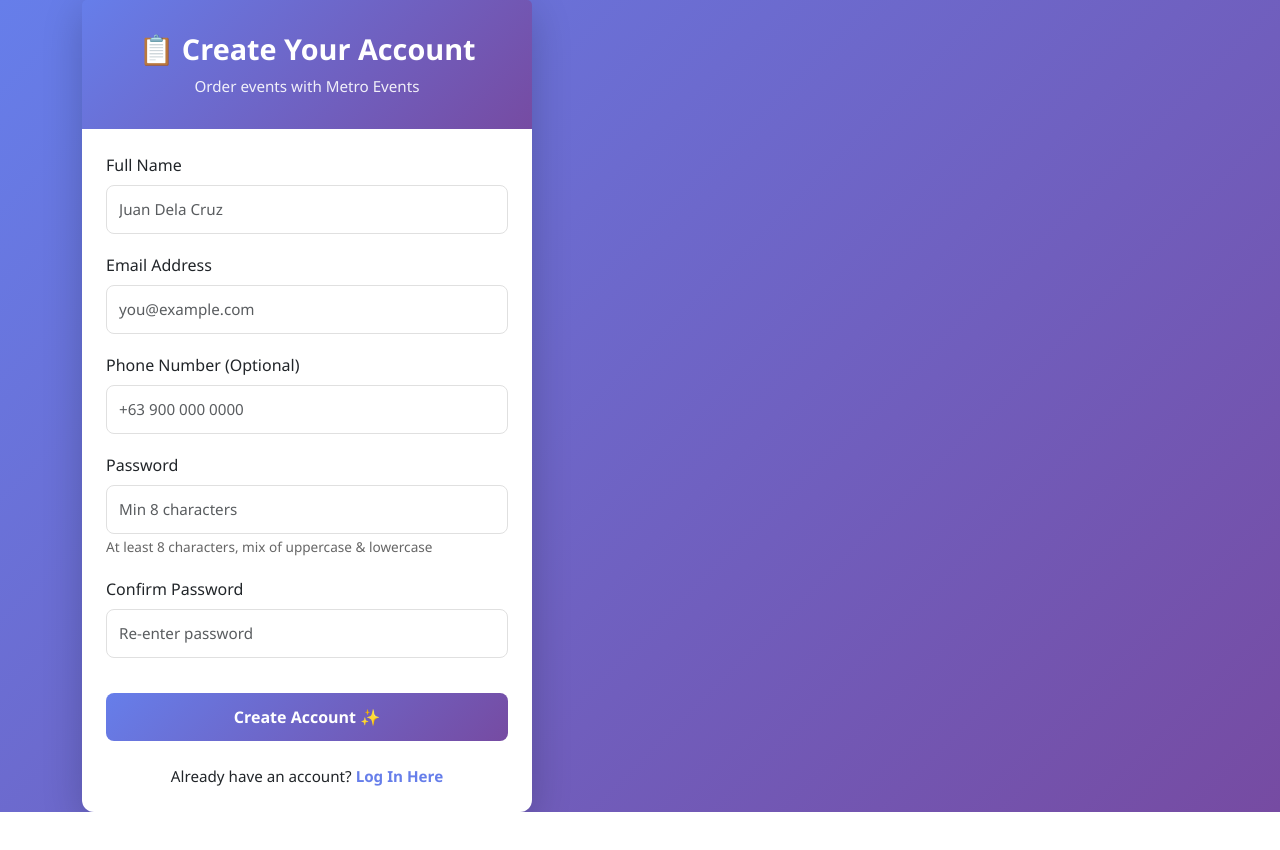
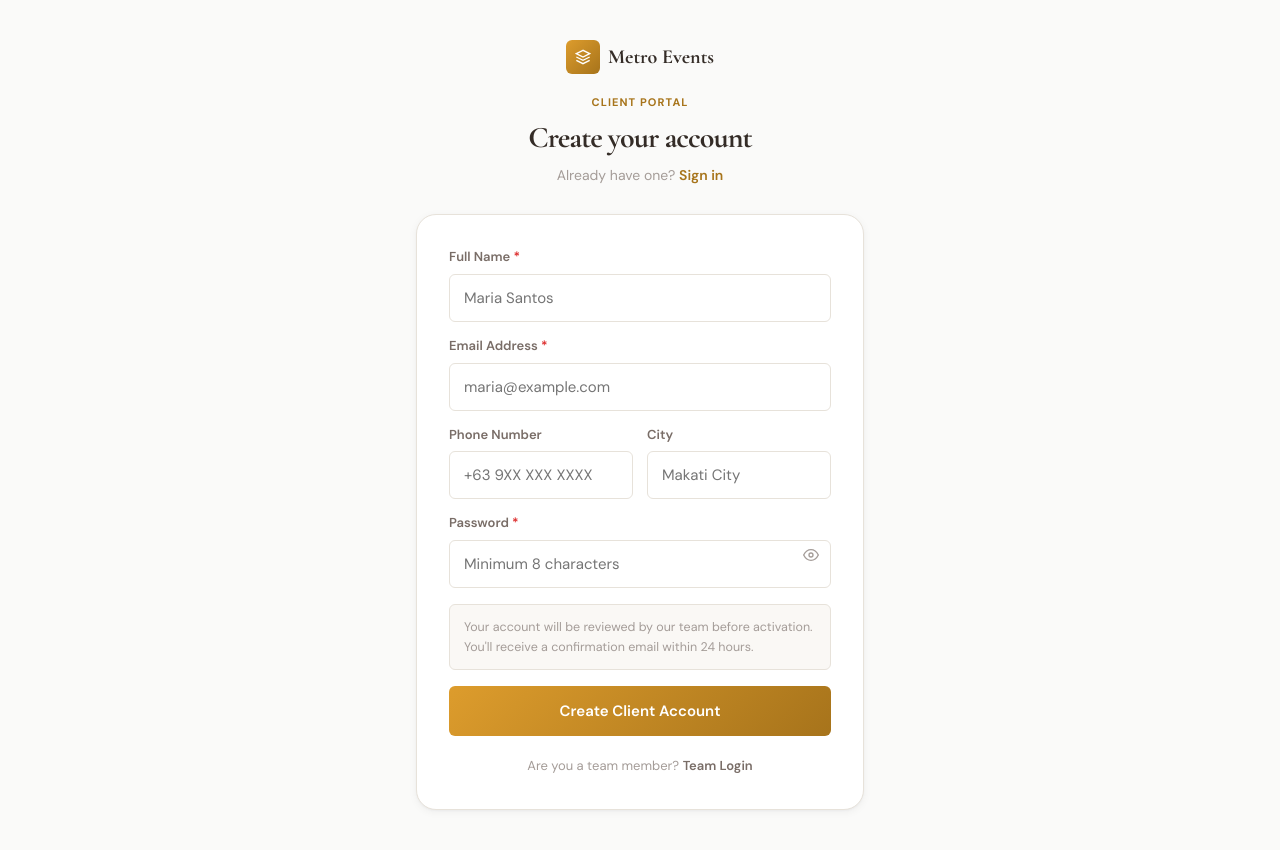
Before and after one commit to ambereuiprotypes/metroeventsprotypes, a Flask app: page /client/register in a window 1280 px wide. Before the commit the page ends 812 px from the top, so only its background shows below. Run offline with Flask 3, Linux system fonts and the light colour scheme.

Commit message:
Add files via upload

```diff
--- a/templates/client/register.html
+++ b/templates/client/register.html
@@ -1,168 +1,78 @@
 <!DOCTYPE html>
 <html lang="en">
 <head>
-    <meta charset="UTF-8">
-    <meta name="viewport" content="width=device-width, initial-scale=1.0">
-    <title>Register - {{ APP_NAME }}</title>
-    <link href="https://cdn.jsdelivr.net/npm/bootstrap@5.3.0/dist/css/bootstrap.min.css" rel="stylesheet">
-    <style>
-        body {
-            background: linear-gradient(135deg, #667eea 0%, #764ba2 100%);
-            min-height: 100vh;
-            display: flex;
-            align-items: center;
-            justify-content: center;
-            font-family: 'Segoe UI', Tahoma, Geneva, Verdana, sans-serif;
-        }
-        .card-register {
-            border: none;
-            border-radius: 12px;
-            box-shadow: 0 10px 40px rgba(0, 0, 0, 0.2);
-            max-width: 450px;
-            width: 100%;
-        }
-        .card-header {
-            background: linear-gradient(135deg, #667eea 0%, #764ba2 100%);
-            color: white;
-            border: none;
-            border-radius: 12px 12px 0 0;
-            padding: 2rem;
-            text-align: center;
-        }
-        .card-header h2 {
-            margin: 0;
-            font-weight: 700;
-            font-size: 1.8rem;
-        }
-        .card-header p {
-            margin: 0.5rem 0 0 0;
-            opacity: 0.9;
-            font-size: 0.95rem;
-        }
-        .form-group {
-            margin-bottom: 1.2rem;
-        }
-        .form-control {
-            border-radius: 8px;
-            border: 1px solid #e0e0e0;
-            padding: 0.75rem;
-            font-size: 0.95rem;
-        }
-        .form-control:focus {
-            border-color: #667eea;
-            box-shadow: 0 0 0 0.2rem rgba(102, 126, 234, 0.25);
-        }
-        .btn-register {
-            background: linear-gradient(135deg, #667eea 0%, #764ba2 100%);
-            border: none;
-            border-radius: 8px;
-            padding: 0.75rem;
-            font-weight: 600;
-            font-size: 1rem;
-            width: 100%;
-            margin-top: 1rem;
-        }
-        .btn-register:hover {
-            transform: translateY(-2px);
-            box-shadow: 0 5px 20px rgba(102, 126, 234, 0.4);
-            color: white;
-        }
-        .login-link {
-            text-align: center;
-            margin-top: 1.5rem;
-            font-size: 0.95rem;
-        }
-        .login-link a {
-            color: #667eea;
-            text-decoration: none;
-            font-weight: 600;
-        }
-        .login-link a:hover {
-            text-decoration: underline;
-        }
-        .alert {
-            border-radius: 8px;
-            border: none;
-        }
-        .form-text {
-            font-size: 0.85rem;
-            color: #666;
-            margin-top: 0.3rem;
-        }
-    </style>
+  <meta charset="UTF-8" /><meta name="viewport" content="width=device-width, initial-scale=1.0" />
+  <title>Create Account — {{ APP_NAME }}</title>
+  <link rel="stylesheet" href="https://cdn.jsdelivr.net/npm/bootstrap@5.3.2/dist/css/bootstrap.min.css" />
+  <link rel="stylesheet" href="{{ url_for('static', filename='css/metro.css') }}" />
+  <link href="https://fonts.googleapis.com/css2?family=Cormorant+Garamond:ital,wght@0,600;0,700;1,400&family=DM+Sans:opsz,wght@9..40,400;9..40,500;9..40,600;9..40,700&display=swap" rel="stylesheet" />
 </head>
-<body>
-    <div class="container">
-        <div class="card card-register">
-            <div class="card-header">
-                <h2>📋 Create Your Account</h2>
-                <p>Order events with {{ APP_NAME }}</p>
+<body class="client-layout" style="min-height:100vh;display:flex;align-items:center;justify-content:center;background:var(--client-canvas);padding:24px 0;">
+<div style="width:100%;max-width:480px;padding:16px;">
+
+  <div style="text-align:center;margin-bottom:28px;">
+    <a href="{{ url_for('public.index') }}" style="display:inline-flex;align-items:center;gap:8px;text-decoration:none;margin-bottom:20px;">
+      <div style="width:34px;height:34px;background:linear-gradient(135deg,var(--brand),var(--brand-dark));border-radius:var(--r-sm);display:flex;align-items:center;justify-content:center;">
+        <svg width="16" height="16" viewBox="0 0 24 24" fill="none" stroke="white" stroke-width="2"><path d="M12 2L2 7l10 5 10-5-10-5z"/><path d="M2 17l10 5 10-5"/><path d="M2 12l10 5 10-5"/></svg>
       </div>
-            <div class="card-body p-4">
-                <!-- Flash Messages -->
+      <span style="font-family:'Cormorant Garamond',serif;font-size:20px;font-weight:700;color:var(--client-text);">{{ APP_NAME }}</span>
+    </a>
+    <div style="font-family:'DM Sans',sans-serif;font-size:11px;font-weight:700;text-transform:uppercase;letter-spacing:.1em;color:var(--brand-dark);margin-bottom:8px;">Client Portal</div>
+    <h1 style="font-family:'Cormorant Garamond',serif;font-size:30px;font-weight:700;color:var(--client-text);margin:0 0 8px;letter-spacing:-.03em;">Create your account</h1>
+    <p style="font-family:'DM Sans',sans-serif;font-size:14px;color:var(--client-text-muted);margin:0;">Already have one? <a href="{{ url_for('client_auth.login') }}" style="color:var(--brand-dark);font-weight:600;">Sign in</a></p>
+  </div>
+
+  <div class="client-form-card">
     {% with messages = get_flashed_messages(with_categories=true) %}
-                    {% if messages %}
-                        {% for category, message in messages %}
-                            <div class="alert alert-{{ 'danger' if category == 'danger' else 'warning' if category == 'warning' else 'info' if category == 'info' else 'success' }} alert-dismissible fade show" role="alert">
-                                {{ message }}
-                                <button type="button" class="btn-close" data-bs-dismiss="alert"></button>
-                            </div>
+      {% for cat, msg in messages %}
+        <div class="me-alert me-alert-{{ 'danger' if cat in ['error','danger'] else cat }}" style="margin-bottom:16px;font-family:'DM Sans',sans-serif;"><span>{{ msg }}</span></div>
       {% endfor %}
-                    {% endif %}
     {% endwith %}
 
-                <form method="POST" novalidate>
-                    <!-- Full Name -->
-                    <div class="form-group">
-                        <label for="name" class="form-label">Full Name</label>
-                        <input type="text" class="form-control" id="name" name="name"
-                               placeholder="Juan Dela Cruz" required>
+    <form method="POST" action="{{ url_for('client_auth.register') }}">
+      <input type="hidden" name="csrf_token" value="{{ csrf_token() }}" />
+
+      <div style="display:grid;grid-template-columns:1fr 1fr;gap:14px;">
+        <div style="grid-column:1/-1;">
+          <label class="client-label" for="name">Full Name <span style="color:var(--danger)">*</span></label>
+          <input type="text" id="name" name="name" class="client-input" placeholder="Maria Santos" required autocomplete="name" />
+        </div>
+        <div style="grid-column:1/-1;">
+          <label class="client-label" for="email">Email Address <span style="color:var(--danger)">*</span></label>
+          <input type="email" id="email" name="email" class="client-input" placeholder="maria@example.com" required autocomplete="email" />
+        </div>
+        <div>
+          <label class="client-label" for="phone">Phone Number</label>
+          <input type="tel" id="phone" name="phone" class="client-input" placeholder="+63 9XX XXX XXXX" autocomplete="tel" />
+        </div>
+        <div>
+          <label class="client-label" for="city">City</label>
+          <input type="text" id="city" name="city" class="client-input" placeholder="Makati City" />
+        </div>
+        <div style="grid-column:1/-1;position:relative;">
+          <label class="client-label" for="password">Password <span style="color:var(--danger)">*</span></label>
+          <input type="password" id="password" name="password" class="client-input" placeholder="Minimum 8 characters" required autocomplete="new-password" minlength="8" />
+          <button type="button" onclick="togglePwd('password')" style="position:absolute;right:12px;top:34px;background:none;border:none;cursor:pointer;color:var(--client-text-muted);display:flex;align-items:center;padding:0;">
+            <svg width="16" height="16" viewBox="0 0 24 24" fill="none" stroke="currentColor" stroke-width="2"><path d="M1 12s4-8 11-8 11 8 11 8-4 8-11 8-11-8-11-8z"/><circle cx="12" cy="12" r="3"/></svg>
+          </button>
+        </div>
       </div>
 
-                    <!-- Email -->
-                    <div class="form-group">
-                        <label for="email" class="form-label">Email Address</label>
-                        <input type="email" class="form-control" id="email" name="email"
-                               placeholder="you@example.com" required>
+      <div style="margin:16px 0;padding:12px 14px;background:var(--client-overlay);border:1px solid var(--client-border);border-radius:var(--r-sm);font-family:'DM Sans',sans-serif;font-size:12.5px;color:var(--client-text-muted);line-height:1.6;">
+        Your account will be reviewed by our team before activation. You'll receive a confirmation email within 24 hours.
       </div>
 
-                    <!-- Phone -->
-                    <div class="form-group">
-                        <label for="phone" class="form-label">Phone Number (Optional)</label>
-                        <input type="tel" class="form-control" id="phone" name="phone"
-                               placeholder="+63 900 000 0000">
-                    </div>
-
-                    <!-- Password -->
-                    <div class="form-group">
-                        <label for="password" class="form-label">Password</label>
-                        <input type="password" class="form-control" id="password" name="password"
-                               placeholder="Min 8 characters" required>
-                        <small class="form-text">At least 8 characters, mix of uppercase & lowercase</small>
-                    </div>
-
-                    <!-- Confirm Password -->
-                    <div class="form-group">
-                        <label for="password_confirm" class="form-label">Confirm Password</label>
-                        <input type="password" class="form-control" id="password_confirm"
-                               name="password_confirm" placeholder="Re-enter password" required>
-                    </div>
-
-                    <!-- Submit -->
-                    <button type="submit" class="btn btn-primary btn-register">
-                        Create Account ✨
+      <button type="submit" class="btn-client btn-client-gold" style="width:100%;justify-content:center;padding:13px;font-size:15px;">
+        Create Client Account
       </button>
     </form>
 
-                <!-- Login Link -->
-                <div class="login-link">
-                    Already have an account?
-                    <a href="{{ url_for('client_auth.login') }}">Log In Here</a>
+    <div style="text-align:center;margin-top:20px;font-family:'DM Sans',sans-serif;font-size:13px;color:var(--client-text-muted);">
+      Are you a team member? <a href="{{ url_for('auth.login') }}" style="color:var(--client-text-2);font-weight:600;">Team Login</a>
     </div>
   </div>
 </div>
-    </div>
-
-    <script src="https://cdn.jsdelivr.net/npm/bootstrap@5.3.0/dist/js/bootstrap.bundle.min.js"></script>
+<script src="https://cdn.jsdelivr.net/npm/bootstrap@5.3.2/dist/js/bootstrap.bundle.min.js"></script>
+<script>function togglePwd(id){const i=document.getElementById(id);i.type=i.type==='password'?'text':'password';}</script>
 </body>
 </html>
```
Also changed, not shown: templates/client/forgot_password.html (+23 -141 lines), templates/client/resend_verification.html (+28 -148 lines). Lines whose indentation alone changed are shown as unchanged.
